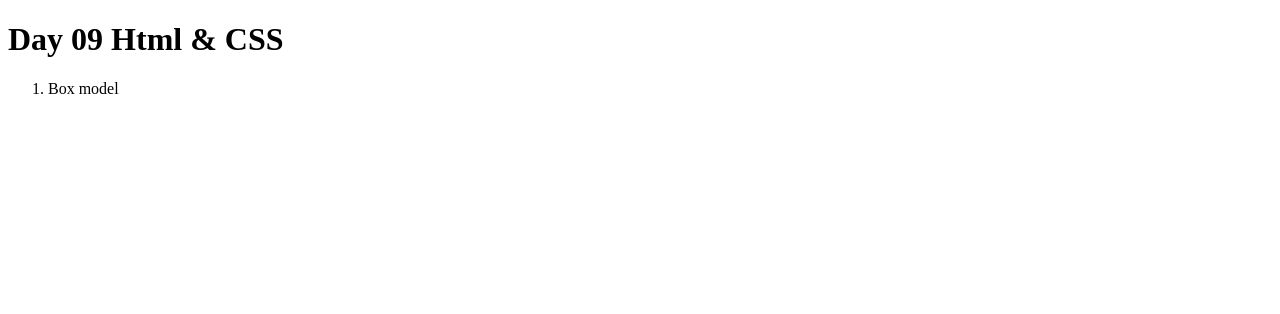
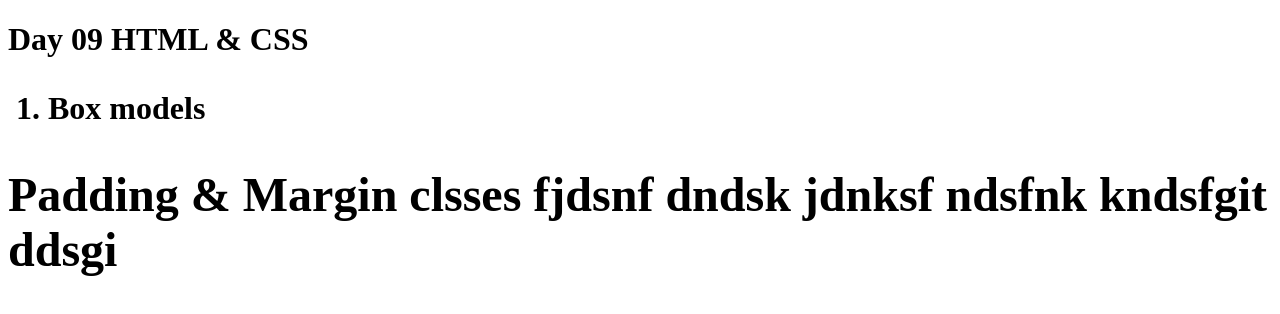
Before and after one commit to sakthivelguvi/New-Day09, a website: page Index.html in a window 1280 px wide. Drawn offline with Linux system fonts and the light colour scheme.

Commit message:
added few words

```diff
--- a/Index.html
+++ b/Index.html
@@ -3,15 +3,28 @@
 <head>
     <meta charset="UTF-8">
     <meta name="viewport" content="width=device-width, initial-scale=1.0">
-    <title>HTML Day09</title>
-    <link rel="stylesheet"
-    type="text/css" href="./Styles.css">
-
+    <title>HTML Day </title>
+    <link rel="stylesheet"type="text/css" href="./Index.css">
 </head>
 <body>
-    <h1>Day 09 Html & CSS </h1>
+   <h1> Day 09 HTML & CSS
     <ol>
-        <li>Box model</li>
+        <li>
+            Box models
+        </li>
     </ol>
+    <div>
+        <h2>
+            Padding & Margin
+            clsses
+
+            fjdsnf
+            dndsk
+            jdnksf
+            ndsfnk
+            kndsfgit
+            ddsgi
+        </h2>
+    </div>
 </body>
 </html>
```
